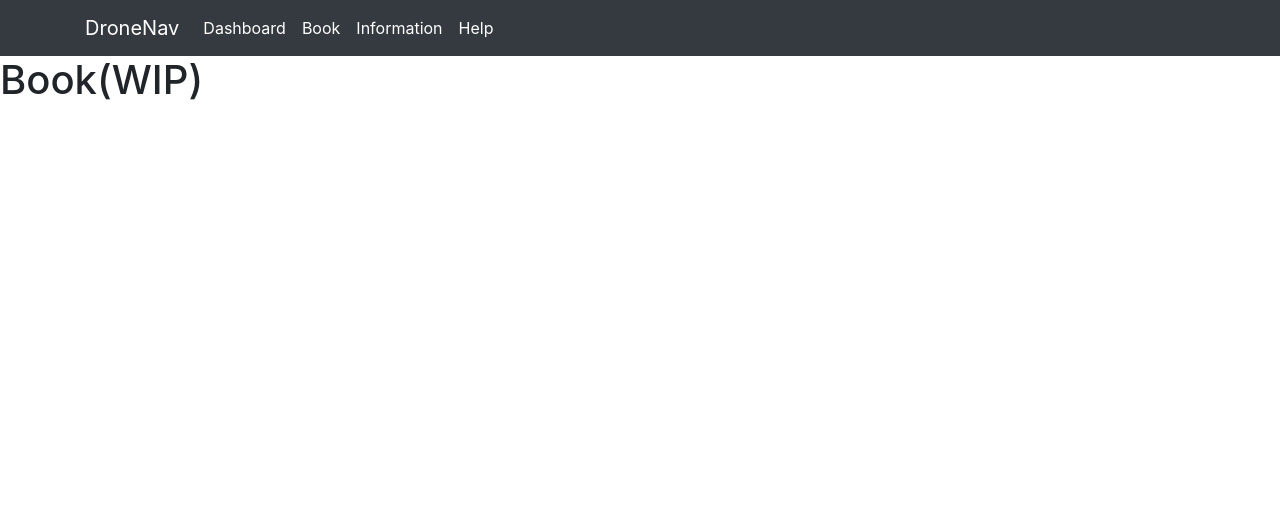
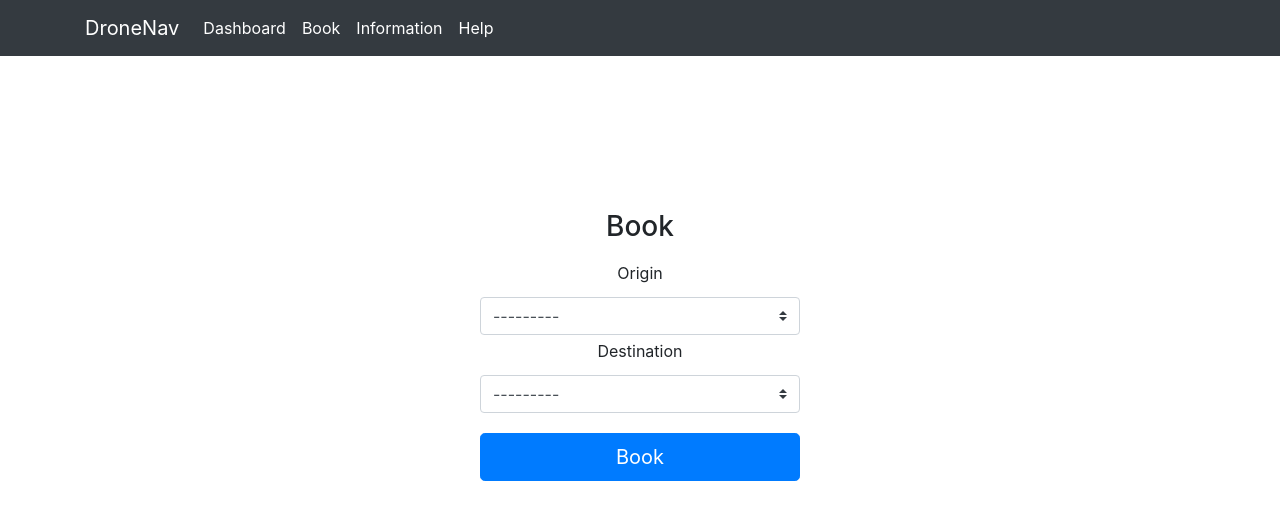
Before and after one commit to mriduldhall/DroneNav, a Django app: page /dashboard/book in a window 1280 px wide. Shown: the top 520 px of the page. Run offline with Django 3.2, Linux system fonts and the light colour scheme; data that the repository does not hold is empty; some libraries are stand-ins or nearby versions.

Commit message:
Built book form

```diff
--- /dev/null
+++ b/drone_system/forms.py
@@ -0,0 +1,21 @@
+from django import forms
+from django.forms import ModelForm
+from .models import drones
+
+
+class BookForm(ModelForm):
+    class Meta:
+        model = drones
+        fields = ['origin', 'destination']
+        widgets = {
+            'origin': forms.Select(
+                attrs={
+                    'class': 'custom-select my-1 mr-sm-2',
+                },
+            ),
+            'destination': forms.Select(
+                attrs={
+                    'class': 'custom-select my-1 mr-sm-2',
+                },
+            )
+        }
--- a/drone_system/models.py
+++ b/drone_system/models.py
@@ -5,6 +5,9 @@ from django.db import models
 class locations(models.Model):
     id = models.AutoField(primary_key=True)
     location = models.TextField()
+
+    def __str__(self):
+        return self.location
 
 
 class routes(models.Model):
--- a/drone_system/templates/drone_system/base.html
+++ b/drone_system/templates/drone_system/base.html
@@ -5,8 +5,8 @@
     <title>DroneNav</title>
     <script src="https://code.jquery.com/jquery-3.3.1.slim.min.js" integrity="sha384-q8i/X+965DzO0rT7abK41JStQIAqVgRVzpbzo5smXKp4YfRvH+8abtTE1Pi6jizo" crossorigin="anonymous"></script>
     <script src="https://cdnjs.cloudflare.com/ajax/libs/popper.js/1.14.7/umd/popper.min.js" integrity="sha384-UO2eT0CpHqdSJQ6hJty5KVphtPhzWj9WO1clHTMGa3JDZwrnQq4sF86dIHNDz0W1" crossorigin="anonymous"></script>
+    <link rel="stylesheet" href="https://stackpath.bootstrapcdn.com/bootstrap/4.3.1/css/bootstrap.min.css" integrity="sha384-ggOyR0iXCbMQv3Xipma34MD+dH/1fQ784/j6cY/iJTQUOhcWr7x9JvoRxT2MZw1T" crossorigin="anonymous">
     <script src="https://stackpath.bootstrapcdn.com/bootstrap/4.3.1/js/bootstrap.min.js" integrity="sha384-JjSmVgyd0p3pXB1rRibZUAYoIIy6OrQ6VrjIEaFf/nJGzIxFDsf4x0xIM+B07jRM" crossorigin="anonymous"></script>
-    <link rel="stylesheet" href="https://stackpath.bootstrapcdn.com/bootstrap/4.3.1/css/bootstrap.min.css" integrity="sha384-ggOyR0iXCbMQv3Xipma34MD+dH/1fQ784/j6cY/iJTQUOhcWr7x9JvoRxT2MZw1T" crossorigin="anonymous">
     <meta name="viewport" content="width=device-width, initial-scale=1.0">
 </head>
 <body>
--- a/drone_system/templates/drone_system/book.html
+++ b/drone_system/templates/drone_system/book.html
@@ -1,5 +1,19 @@
 {% extends "drone_system/base.html" %}
 
 {% block content %}
-    <h1>Book(WIP)</h1>
+    <nav class="mx-auto card w-25" style=text-align:center;border:none;padding-top:12%>
+        <form action="book" method="POST">{% csrf_token %}
+            <h3 style="padding-bottom: 10px">Book</h3>
+            <div class="form-group">
+                <div>
+                    <label for="Origin">Origin</label>
+                    {{ form.origin }}
+                    <br>
+                    <label for="Destination">Destination</label>
+                    {{ form.destination }}
+                </div>
+            </div>
+            <button type="submit" class="btn btn-primary btn-lg btn-block">Book</button>
+        </form>
+    </nav>
 {% endblock %}
--- a/drone_system/views.py
+++ b/drone_system/views.py
@@ -1,4 +1,5 @@
 from django.shortcuts import render
+from .forms import BookForm
 from .drones import get_drones_of_user, get_all_drone_data
 
 
@@ -13,7 +14,11 @@ def dashboard(request):
 
 
 def book(request):
-    return render(request, '../../drone_system/templates/drone_system/book.html')
+    form = BookForm(request.POST or None)
+    context = {
+        "form": form
+    }
+    return render(request, '../../drone_system/templates/drone_system/book.html', context)
 
 
 def information(request):
```
